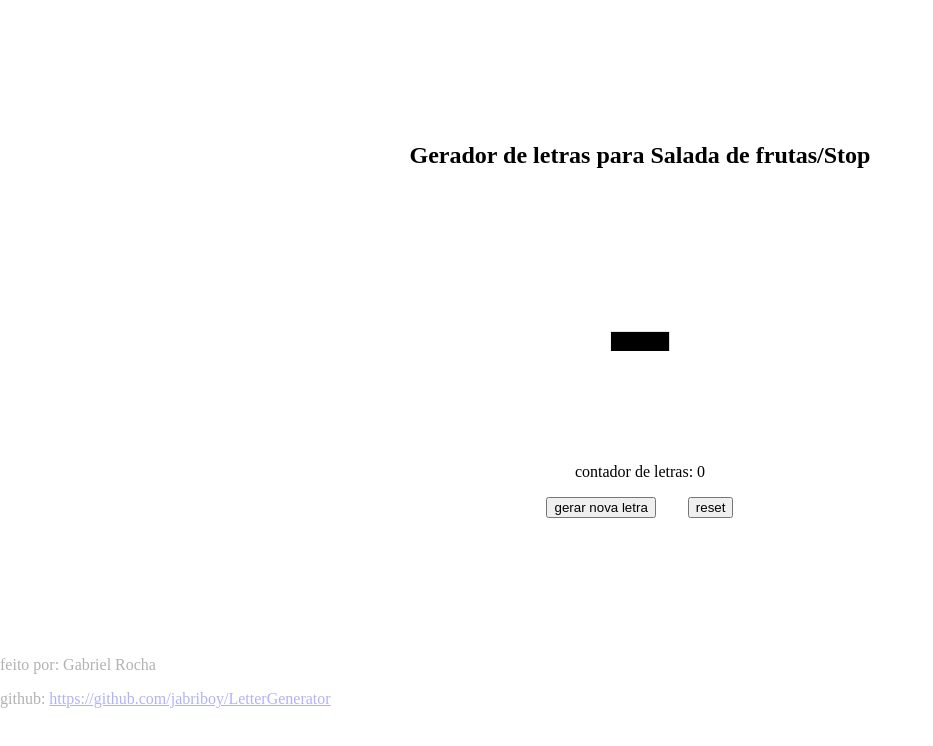
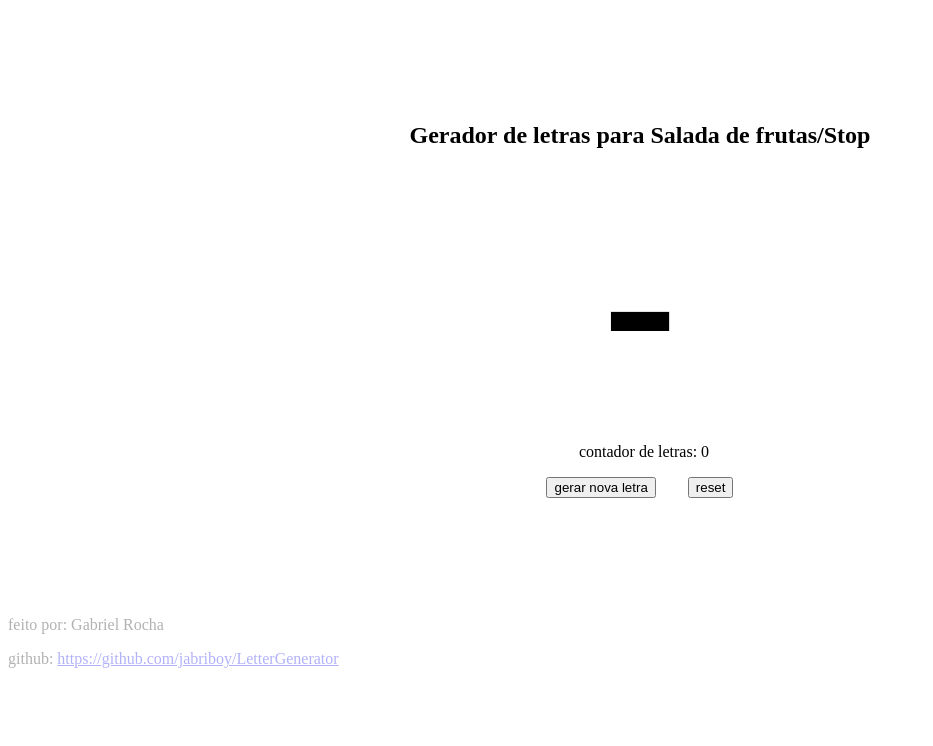
Before and after one commit to jabriboy/LetterGenerator, a React (Vite) app: page / in a window 1280 px wide. Shown: the top 746 px of the page, without its empty margins (0-933 px from the left). Built offline with nearby package versions, Linux system fonts and the light colour scheme.

Commit message:
hotfix margin credits

```diff
--- a/src/components/home/style/HomeStyle.css
+++ b/src/components/home/style/HomeStyle.css
@@ -1,5 +1,5 @@
 .home .container {
-  height: 80vh;
+  height: 75vh;
   display: flex;
   justify-content: center;
   align-items: center;
@@ -23,4 +23,5 @@
 }
 .home p {
   opacity: 30%;
+  margin-left: 0.5rem;
 }/*# sourceMappingURL=HomeStyle.css.map */
--- a/src/components/home/style/HomeStyle.scss
+++ b/src/components/home/style/HomeStyle.scss
@@ -1,6 +1,6 @@
 .home{
 	.container{
-		height: 80vh;
+		height: 75vh;
 		display: flex;
 		justify-content: center;
 		align-items: center;
@@ -24,5 +24,6 @@
 	}
 	p{
 		opacity: 30%;
+		margin-left: .5rem;
 	}
 }
```
Also changed, not shown: 1 other file (tests, documents, lock files or other folders).
